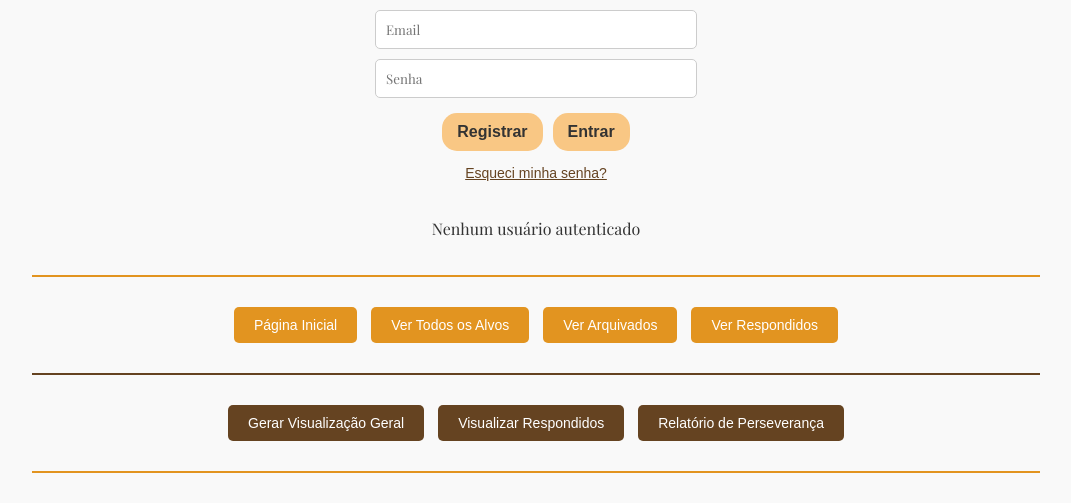
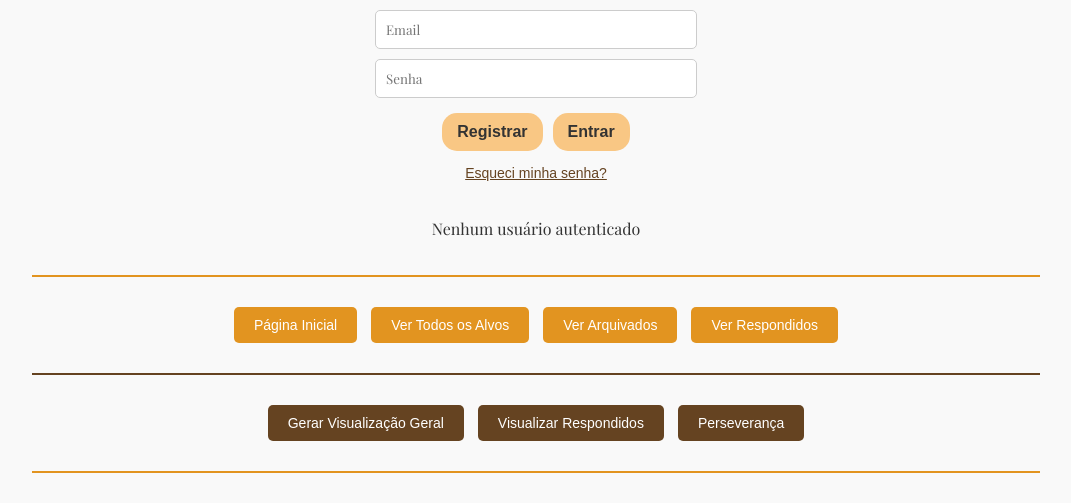
Before and after one commit to Fernnog/Teste-Ora-o, a plain HTML site: page index.html in a window 1280 px wide. Shown: the part 309-812 px from the top of the page, without its empty margins (104-1175 px from the left). Drawn offline with nearby package versions, Linux system fonts and the light colour scheme; no server answers.

Commit message:
Update index.html

```diff
--- a/index.html
+++ b/index.html
@@ -53,7 +53,7 @@
         <button id="generateViewButton" class="btn generate-view action-btn">Gerar Visualização Geral</button>
         <button id="viewResolvedViewButton" class="btn generate-view action-btn">Visualizar Respondidos</button>
         <!-- BOTÃO "RELATÓRIO DE ORAÇÕES" ADICIONADO AQUI -->
-        <button id="viewReportButton" class="btn action-btn">Relatório de Perseverança</button>
+        <button id="viewReportButton" class="btn action-btn">Perseverança</button>
     </div>
     <hr class="menu-separator">
     <!-- ==== FIM SEÇÃO - MENU ==== -->
```
